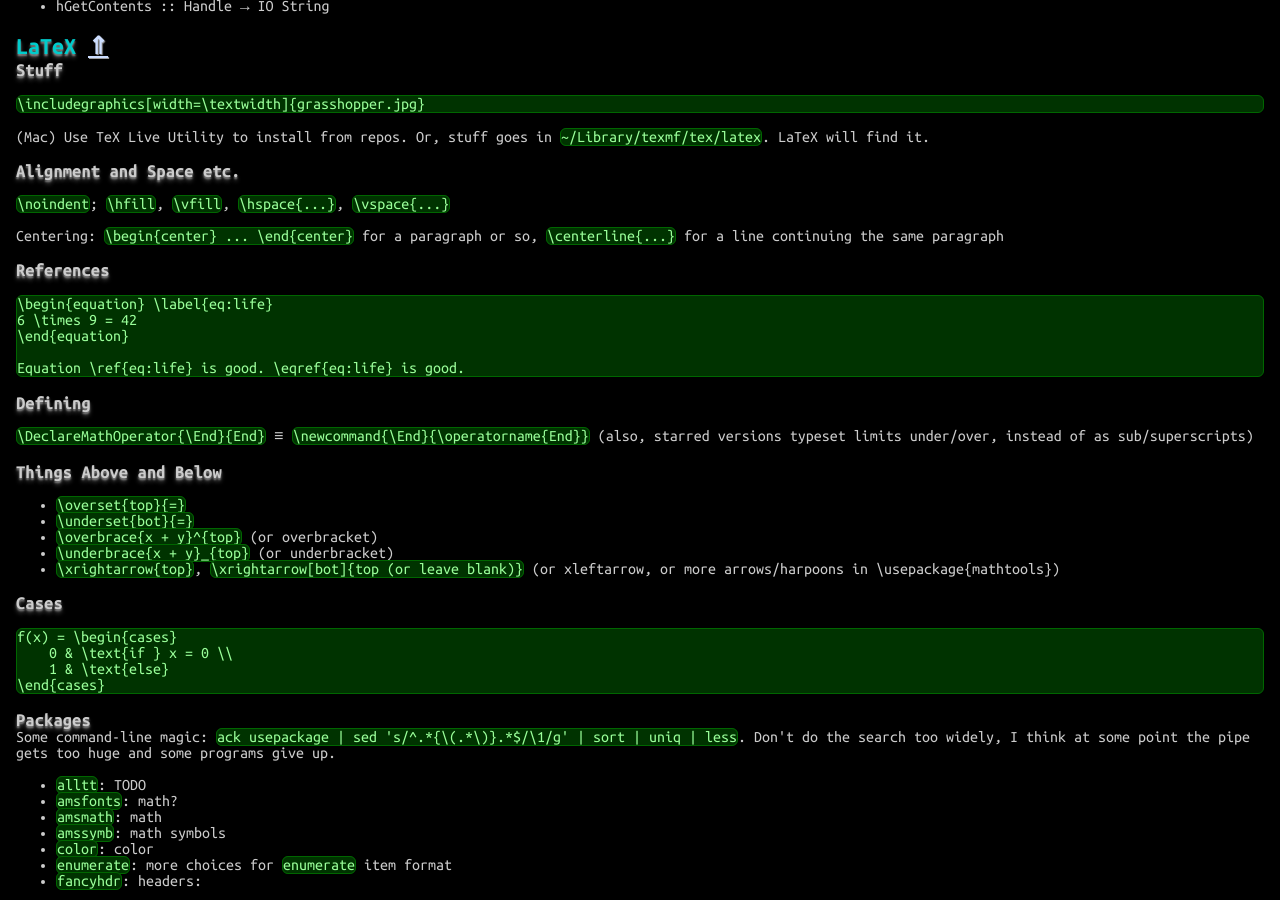
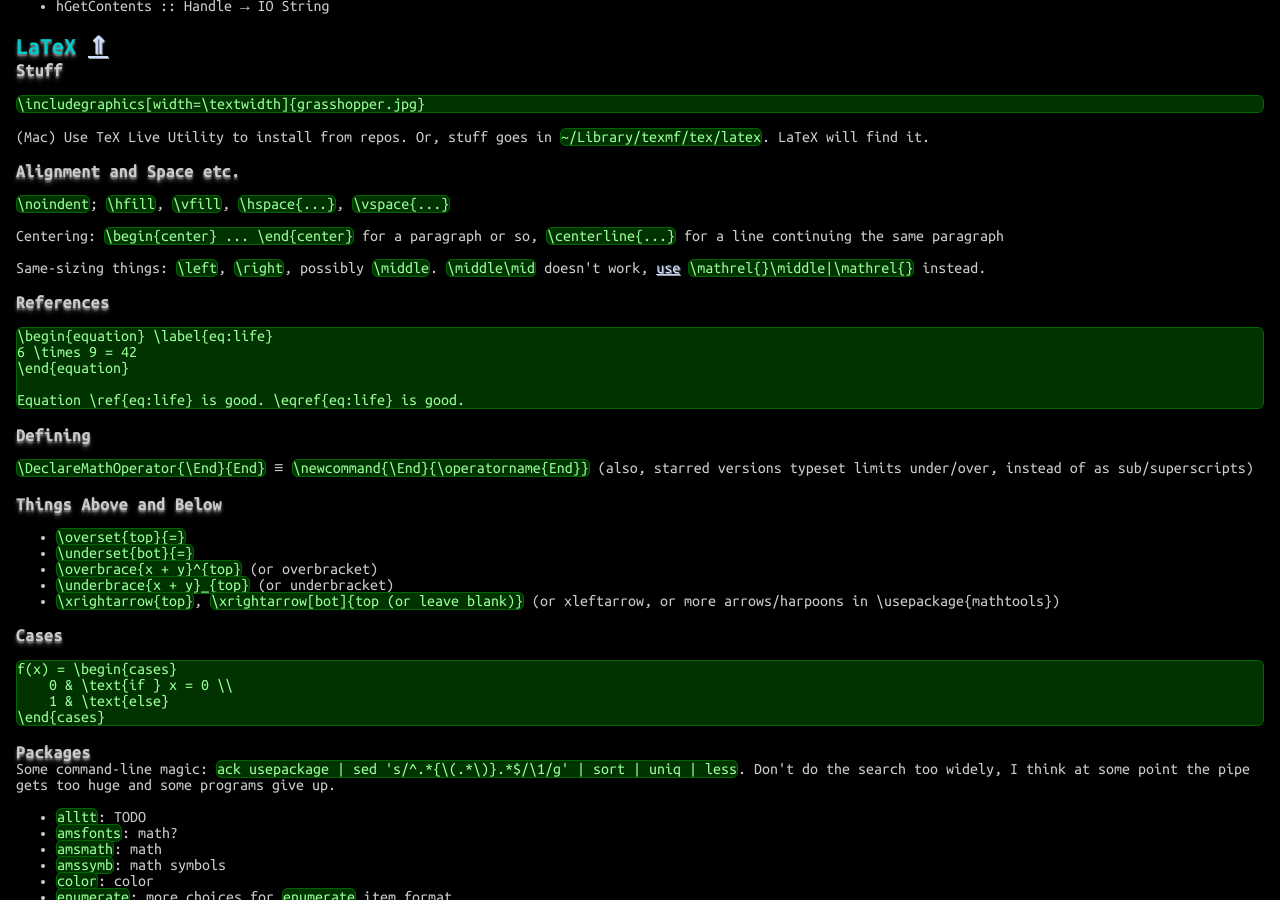
Before and after one commit to betaveros/cs, a Jekyll site: the page built from index.html, in a window 1280 px wide and 900 px high, scrolled down 14139 px. Built offline with Jekyll 4.4.1, drawn with Linux system fonts in a browser that asks for light colours.

Commit message:
LaTeX \left \middle \right

```diff
--- a/_includes/latex.html
+++ b/_includes/latex.html
@@ -4,6 +4,7 @@
 <h3>Alignment and Space etc.</h3>
 <p><code>\noindent</code>; <code>\hfill</code>, <code>\vfill</code>, <code>\hspace{...}</code>, <code>\vspace{...}</code></p>
 <p>Centering: <code>\begin{center} ... \end{center}</code> for a paragraph or so, <code>\centerline{...}</code> for a line continuing the same paragraph</p>
+<p>Same-sizing things: <code>\left</code>, <code>\right</code>, possibly <code>\middle</code>. <code>\middle\mid</code> doesn't work, <a href="http://tex.stackexchange.com/questions/5502/how-to-get-a-mid-binary-relation-that-grows">use</a> <code>\mathrel{}\middle|\mathrel{}</code> instead.
 <h3>References</h3>
 <pre>\begin{equation} \label{eq:life}
 6 \times 9 = 42
```
